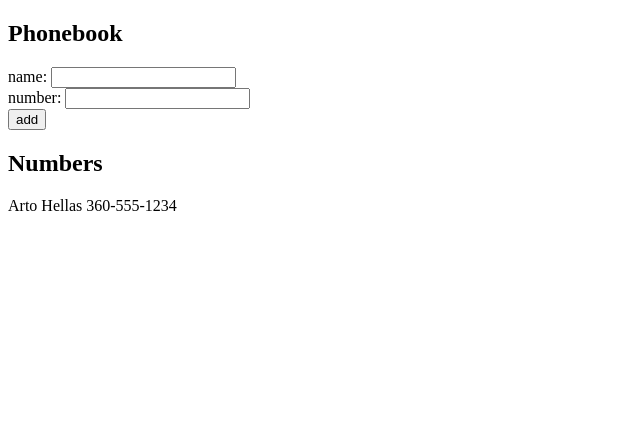
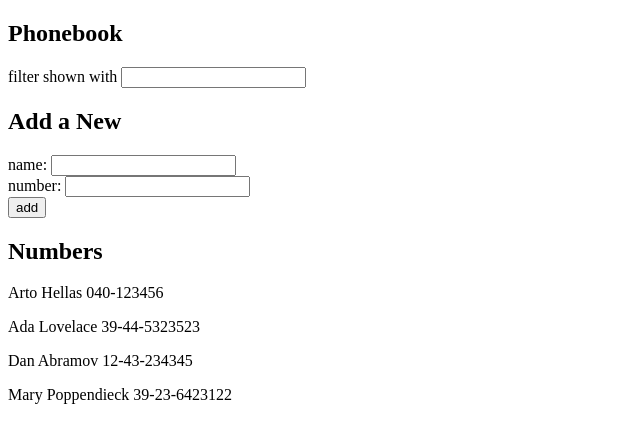
Before and after one commit to pjpiedmont/fullStackOpen2022, a React (Create React App) app in the folder part2/phonebook/: page / in a window 1280 px wide. Shown: the top 442 px of the page, without its empty margins (0-640 px from the left). Built offline with nearby package versions, Linux system fonts and the light colour scheme.

Commit message:
Completed Exercise 2.9 (6 min)

```diff
--- a/part2/phonebook/src/App.js
+++ b/part2/phonebook/src/App.js
@@ -2,15 +2,22 @@
 
 const App = () => {
   const [persons, setPersons] = useState([
-    {
-      name: "Arto Hellas",
-      number: "360-555-1234",
-      id: 1,
-    },
+    { name: "Arto Hellas", number: "040-123456", id: 1 },
+    { name: "Ada Lovelace", number: "39-44-5323523", id: 2 },
+    { name: "Dan Abramov", number: "12-43-234345", id: 3 },
+    { name: "Mary Poppendieck", number: "39-23-6423122", id: 4 },
   ]);
 
   const [newName, setNewName] = useState("");
   const [newNumber, setNewNumber] = useState("");
+  const [filter, setFilter] = useState("");
+
+  const personsToShow =
+    filter === ""
+      ? persons
+      : persons.filter((person) =>
+          person.name.toLowerCase().includes(filter.toLowerCase())
+        );
 
   const addName = (event) => {
     event.preventDefault();
@@ -38,9 +45,15 @@
     setNewNumber(event.target.value);
   };
 
+  const handleFilterChange = (event) => {
+    setFilter(event.target.value);
+  };
+
   return (
     <div>
       <h2>Phonebook</h2>
+      filter shown with <input value={filter} onChange={handleFilterChange} />
+      <h2>Add a New</h2>
       <form onSubmit={addName}>
         <div>
           name: <input value={newName} onChange={handleNameChange} />
@@ -52,7 +65,7 @@
         </div>
       </form>
       <h2>Numbers</h2>
-      {persons.map((person) => {
+      {personsToShow.map((person) => {
         return (
           <p key={person.id}>
             {person.name} {person.number}
```
